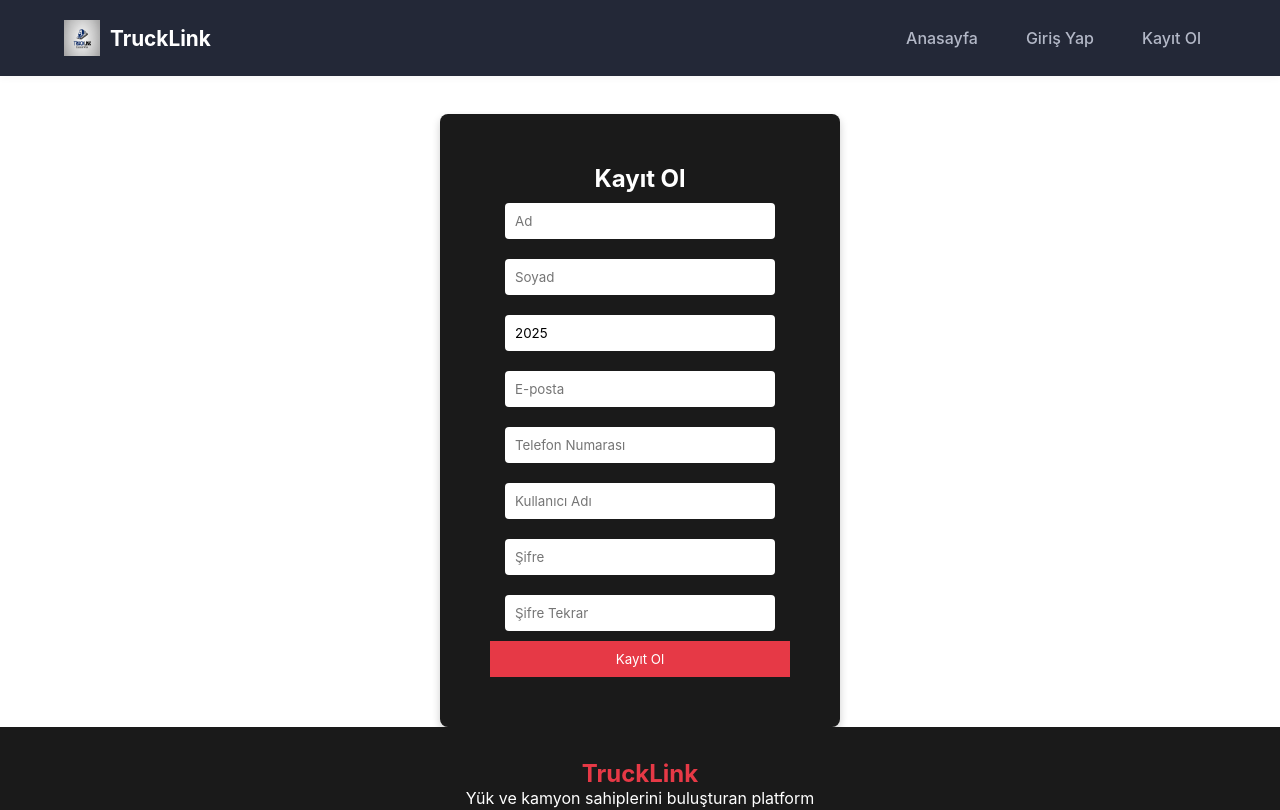
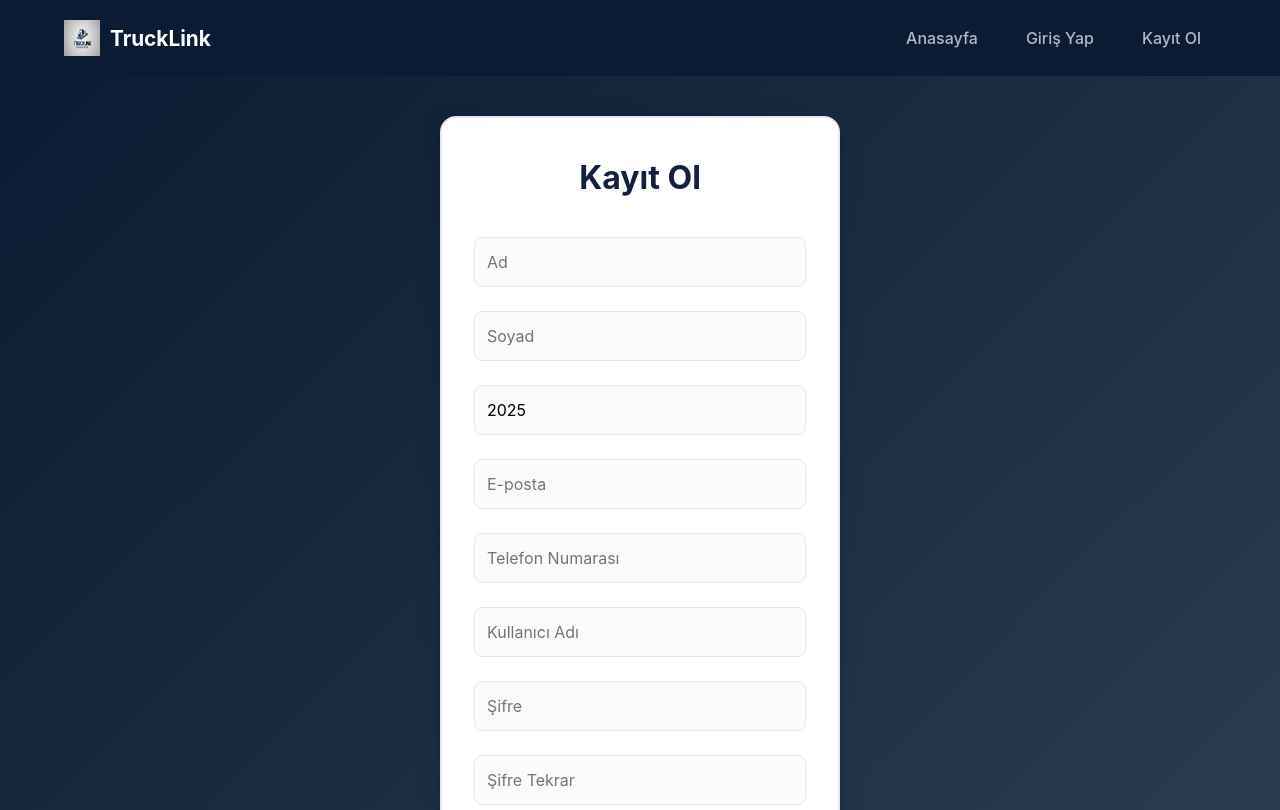
Before and after one commit to fatih045/graduation-project, a React (Vite) app: page /register in a window 1280 px wide. Shown: the top 810 px of the page. Built offline with nearby package versions, Linux system fonts and the light colour scheme.

Commit message:
some Uı modifications v2

```diff
--- a/src/App.tsx
+++ b/src/App.tsx
@@ -13,8 +13,9 @@
   return (
       <>
         <div className="app-container">
+            <Header appName="TruckLink" logoUrl={truckLogo} />
           <main className="main-content">
-              <Header appName="TruckLink" logoUrl={truckLogo} />
+
               <AppRoutes />
           </main>
             <Footer/>
--- a/src/index.css
+++ b/src/index.css
@@ -17,7 +17,16 @@
 
 /* İçerik alanı büyüdükçe footer en altta kalacak */
 .main-content {
+    flex: 1;
+    display: flex;
+    align-items: center;
+    justify-content: center;
+    background: linear-gradient(135deg, #0B1B33, #2C3E50);
+    animation: gradientAnimation 15s ease infinite;
+}
 
-    flex-grow: 1;
-
+@keyframes gradientAnimation {
+    0% {background-position: 0% 50%;}
+    50% {background-position: 100% 50%;}
+    100% {background-position: 0% 50%;}
 }
--- a/src/styles/Header.css
+++ b/src/styles/Header.css
@@ -2,7 +2,8 @@
 
 /* Temel Header Stilleri */
 .header {
-  background: #232837;
+  /*background: #232837;*/
+  background-color: #0B1B33;
   color: #fff;
   padding: 0.5rem 0;
   box-shadow: 0 2px 8px rgba(0,0,0,0.04);
--- a/src/styles/Login.css
+++ b/src/styles/Login.css
@@ -1,34 +1,70 @@
+/* Login Container */
 .login-container {
-    width: 300px;
-    margin: auto;
-    padding: 20px;
-    margin-top: 3%;
-    background: #1a1a1a;
-    border-radius: 8px;
+    width: 400px;
+    max-width: 90vw;
+    margin: 40px auto;
+    padding: 40px 32px 32px 32px;
+    background: #fff;
+    border-radius: 16px;
     text-align: center;
-    color: white;
-    box-shadow: 0 4px 8px rgba(0, 0, 0, 0.2);
+    color: #1a1a1a;
+    box-shadow: 0 4px 24px rgba(0,0,0,0.10), 0 1.5px 4px rgba(0,0,0,0.08);
+    border: 2px solid #e3e8ee;
+    transition: box-shadow 0.2s;
 }
 
-input {
-    width: 90%;
-    padding: 10px;
-    margin: 10px 0;
-    border: none;
-    border-radius: 4px;
+.login-container h2 {
+    color: #14213d;
+    font-size: 2rem;
+    margin-bottom: 28px;
+    font-weight: bold;
+}
+
+.login-container input {
+    width: 100%;
+    padding: 14px 12px;
+    margin: 12px 0;
+    border: 1.5px solid #e3e8ee;
+    border-radius: 8px;
+    font-size: 1rem;
+    background: #fafbfc;
+    transition: border 0.2s;
+    outline: none;
+}
+.login-container input:focus {
+    border: 1.5px solid #d90429;
 }
 
 /* Login Page Button */
 .login-button {
     width: 100%;
-    padding: 10px;
-    background: #e63946;
-    color: white;
+    padding: 14px;
+    background: #d90429;
+    color: #fff;
     border: none;
+    border-radius: 10px;
+    font-size: 1.1rem;
+    font-weight: 500;
     cursor: pointer;
-    transition: 0.3s;
+    margin-top: 18px;
+    transition: background 0.2s, box-shadow 0.2s;
+    box-shadow: 0 2px 8px rgba(217,4,41,0.08);
+}
+.login-button:hover {
+    background: #b30022;
 }
 
-.login-button:hover {
-    background: #bf2d3a;
+@media (max-width: 600px) {
+    .login-container {
+        width: 98vw;
+        padding: 20px 6vw 20px 6vw;
+        border-radius: 8px;
+    }
+    .login-container h2 {
+        font-size: 1.3rem;
+    }
+    .login-button {
+        font-size: 1rem;
+        padding: 12px;
+    }
 }
--- a/src/styles/Register.css
+++ b/src/styles/Register.css
@@ -1,22 +1,70 @@
+/* Register Container */
 .register-container {
-
-    width: 100%;
-    max-width: 400px;
-    margin: auto;
-    padding: 50px;
-    margin-top: 3%;
-    background: #1a1a1a;
-    border-radius: 8px;
+    width: 400px;
+    max-width: 90vw;
+    margin: 40px auto;
+    padding: 40px 32px 32px 32px;
+    background: #fff;
+    border-radius: 16px;
     text-align: center;
-    color: white;
-    box-shadow: 0 4px 8px rgba(0, 0, 0, 0.2);
-
+    color: #1a1a1a;
+    box-shadow: 0 4px 24px rgba(0,0,0,0.10), 0 1.5px 4px rgba(0,0,0,0.08);
+    border: 2px solid #e3e8ee;
+    transition: box-shadow 0.2s;
 }
 
-input {
-    width: 90%;
-    padding: 10px;
-    margin: 10px 0;
+.register-container h2 {
+    color: #14213d;
+    font-size: 2rem;
+    margin-bottom: 28px;
+    font-weight: bold;
+}
+
+.register-container input {
+    width: 100%;
+    padding: 14px 12px;
+    margin: 12px 0;
+    border: 1.5px solid #e3e8ee;
+    border-radius: 8px;
+    font-size: 1rem;
+    background: #fafbfc;
+    transition: border 0.2s;
+    outline: none;
+}
+.register-container input:focus {
+    border: 1.5px solid #d90429;
+}
+
+/* Register Page Button */
+.register-button {
+    width: 100%;
+    padding: 14px;
+    background: #d90429;
+    color: #fff;
     border: none;
-    border-radius: 4px;
+    border-radius: 10px;
+    font-size: 1.1rem;
+    font-weight: 500;
+    cursor: pointer;
+    margin-top: 18px;
+    transition: background 0.2s, box-shadow 0.2s;
+    box-shadow: 0 2px 8px rgba(217,4,41,0.08);
 }
+.register-button:hover {
+    background: #b30022;
+}
+
+@media (max-width: 600px) {
+    .register-container {
+        width: 98vw;
+        padding: 20px 6vw 20px 6vw;
+        border-radius: 8px;
+    }
+    .register-container h2 {
+        font-size: 1.3rem;
+    }
+    .register-button {
+        font-size: 1rem;
+        padding: 12px;
+    }
+}
--- a/src/styles/footer.css
+++ b/src/styles/footer.css
@@ -1,5 +1,5 @@
 .footer {
-    background-color: #1a1a1a; /* Koyu gri arka plan */
+    background-color: #0B1B33;
     color: white;
     padding: 2rem 1rem;
     text-align: center;
```
